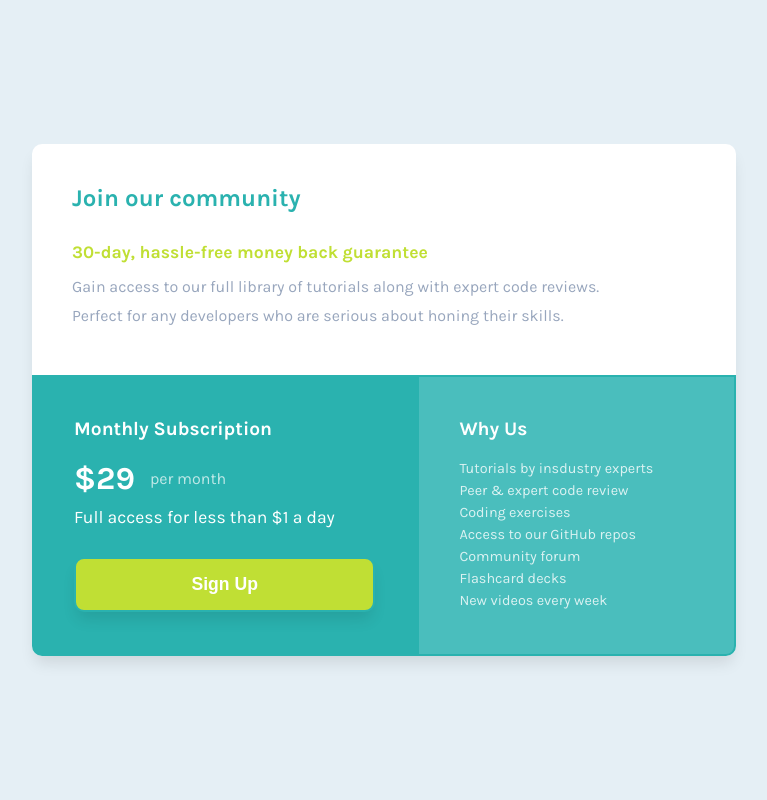
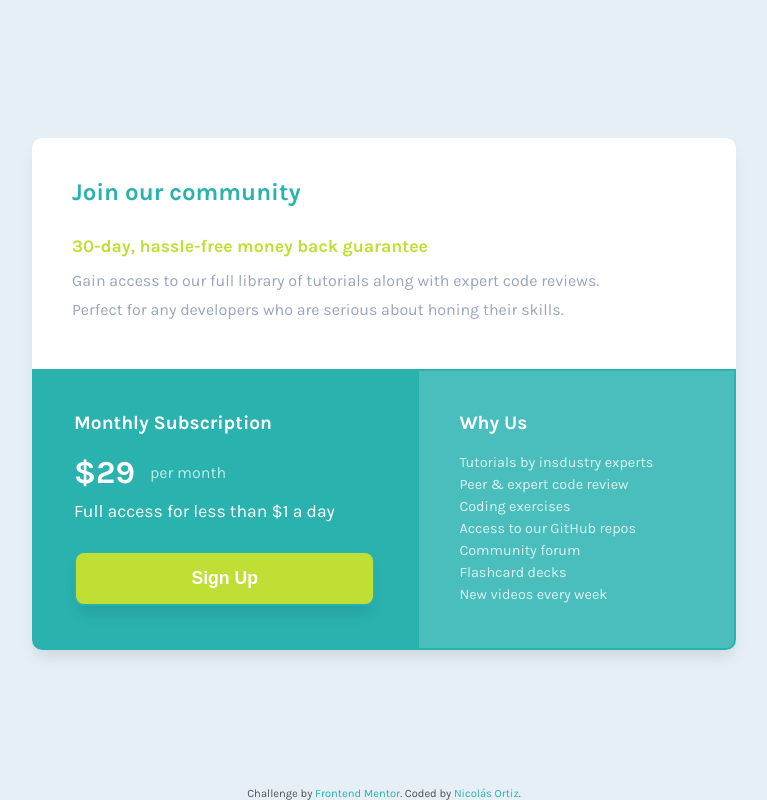
Before and after one commit to nico-ortiz/single-price-component, a plain HTML site: page index.html in a window 1280 px wide. Shown: the whole page, without its empty margins (256-1023 px from the left). Drawn offline with Linux system fonts and the light colour scheme.

Commit message:
Add footer

```diff
--- a/index.html
+++ b/index.html
@@ -54,11 +54,11 @@
       </ul>
     </section>
   </main>
-  <!--<footer>
+  <footer>
     <p class="attribution">
-      Challenge by <a href="https://www.frontendmentor.io?ref=challenge" target="_blank">Frontend Mentor</a>.
-      Coded by <a href="#">Your Name Here</a>.
+      Challenge by <a class="social-links" href="https://www.frontendmentor.io?ref=challenge" target="_blank">Frontend Mentor</a>.
+      Coded by <a class="social-links" href="https://www.linkedin.com/in/nicolas-a-ortiz/">Nicolás Ortiz</a>.
     </p>
-  </footer>-->
+  </footer>
 </body>
 </html>
--- a/styles.css
+++ b/styles.css
@@ -17,7 +17,8 @@ body {
     background-color: var(--light-gray);
     min-height: 100vh;
     display: grid;
-    align-content: center;
+    grid-template-rows: 1fr auto;
+    align-items: center;
     justify-items: center;
 }
 
@@ -143,6 +144,24 @@ body {
     opacity: 0.8;
 }
 
+footer {
+    font-size: .7rem;
+    min-height: 10px;
+}
+
+footer .attribution {
+    color: rgb(83, 82, 82);
+}
+
+.social-links {
+    text-decoration: none;
+    color: var(--cyan);
+}
+
+.social-links:hover {
+    text-decoration: underline;
+}
+
 @media only screen and (width >= 768px){
     .grid-container {
         grid-template-areas:
```
